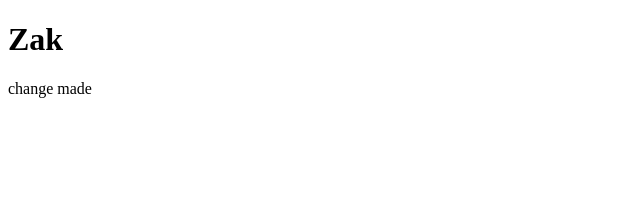
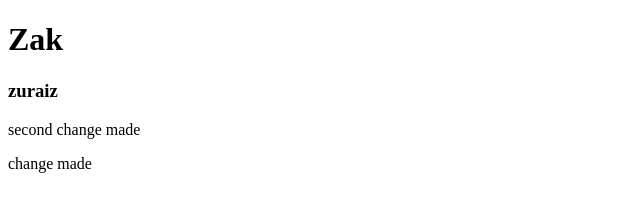
Before and after one commit to Zak-aden1/git-practice-repo, a plain HTML site: page index.html in a window 1280 px wide. Shown: the whole page, without its empty margins (0-640 px from the left). Drawn offline with Linux system fonts and the light colour scheme.

Commit message:
changes made

```diff
--- a/index.html
+++ b/index.html
@@ -8,6 +8,9 @@
 </head>
 <body>
     <h1>Zak</h1>
+    <h3>zuraiz</h3>
+    <p> second change made</p>
     <p> change made</p>
+
 </body>
 </html>
```
